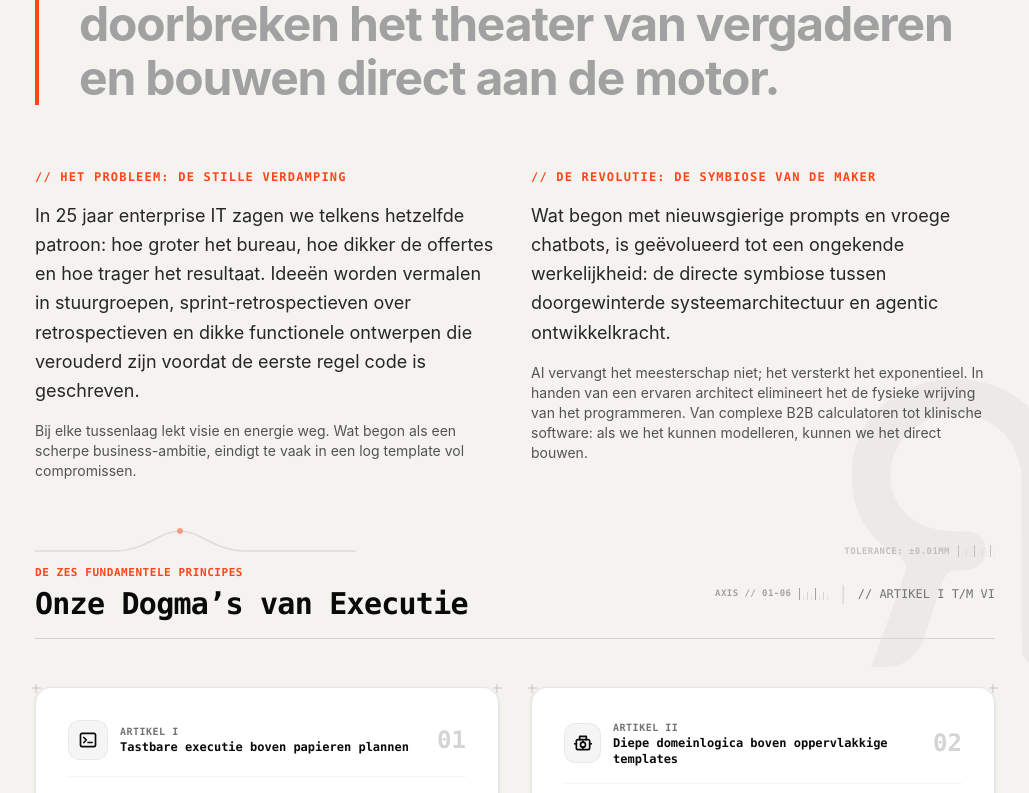
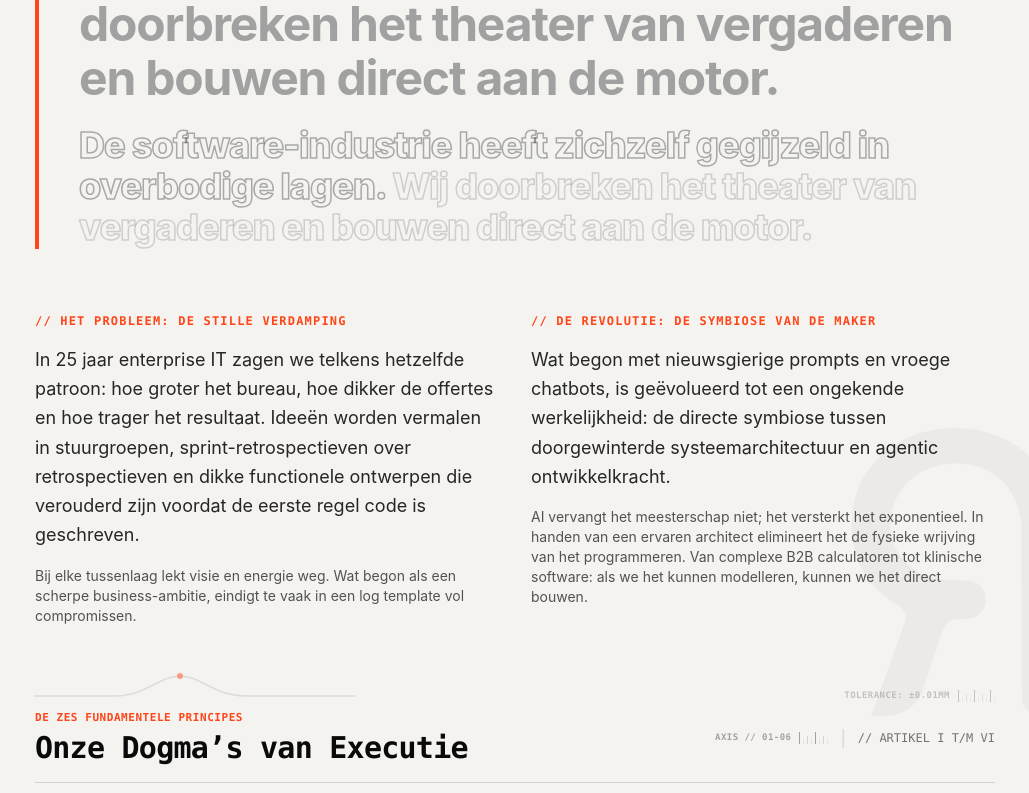
Before and after one commit to radder1972/emmer, a React (Vite) app: page / in a window 1280 px wide. Shown: the part 1447-2240 px from the top of the page, without its empty margins (125-1154 px from the left). Built offline with nearby package versions, Linux system fonts and the light colour scheme.

Commit message:
feat: add wireframe outline heading under proclamation in Manifesto

```diff
--- a/src/components/Manifesto.tsx
+++ b/src/components/Manifesto.tsx
@@ -107,6 +107,20 @@ export const Manifesto: React.FC = () => {
               Wij doorbreken het theater van vergaderen en bouwen direct aan de motor.
             </span>
           </h2>
+
+          {/* Wireframe Kop Onder De Kop */}
+          <div
+            className="mt-5 text-2xl sm:text-3xl lg:text-4xl font-extrabold tracking-tight leading-[1.15] text-transparent select-none pointer-events-none"
+            style={{
+              WebkitTextStroke: '1.5px rgba(10, 10, 10, 0.32)',
+            }}
+            aria-hidden="true"
+          >
+            De software-industrie heeft zichzelf gegijzeld in overbodige lagen.{' '}
+            <span style={{ WebkitTextStroke: '1.5px rgba(10, 10, 10, 0.16)' }}>
+              Wij doorbreken het theater van vergaderen en bouwen direct aan de motor.
+            </span>
+          </div>
         </div>
 
         {/* Prologue: The Shift */}
```
